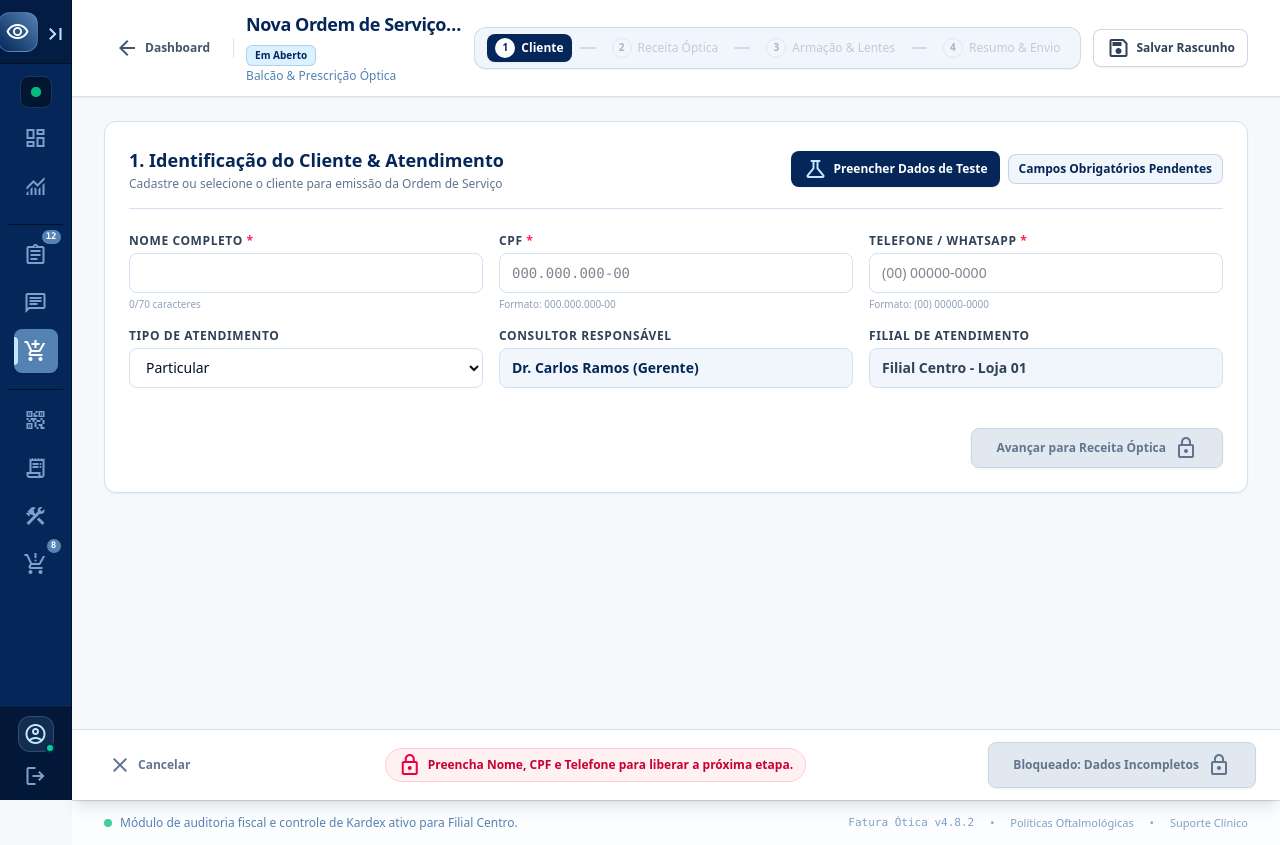
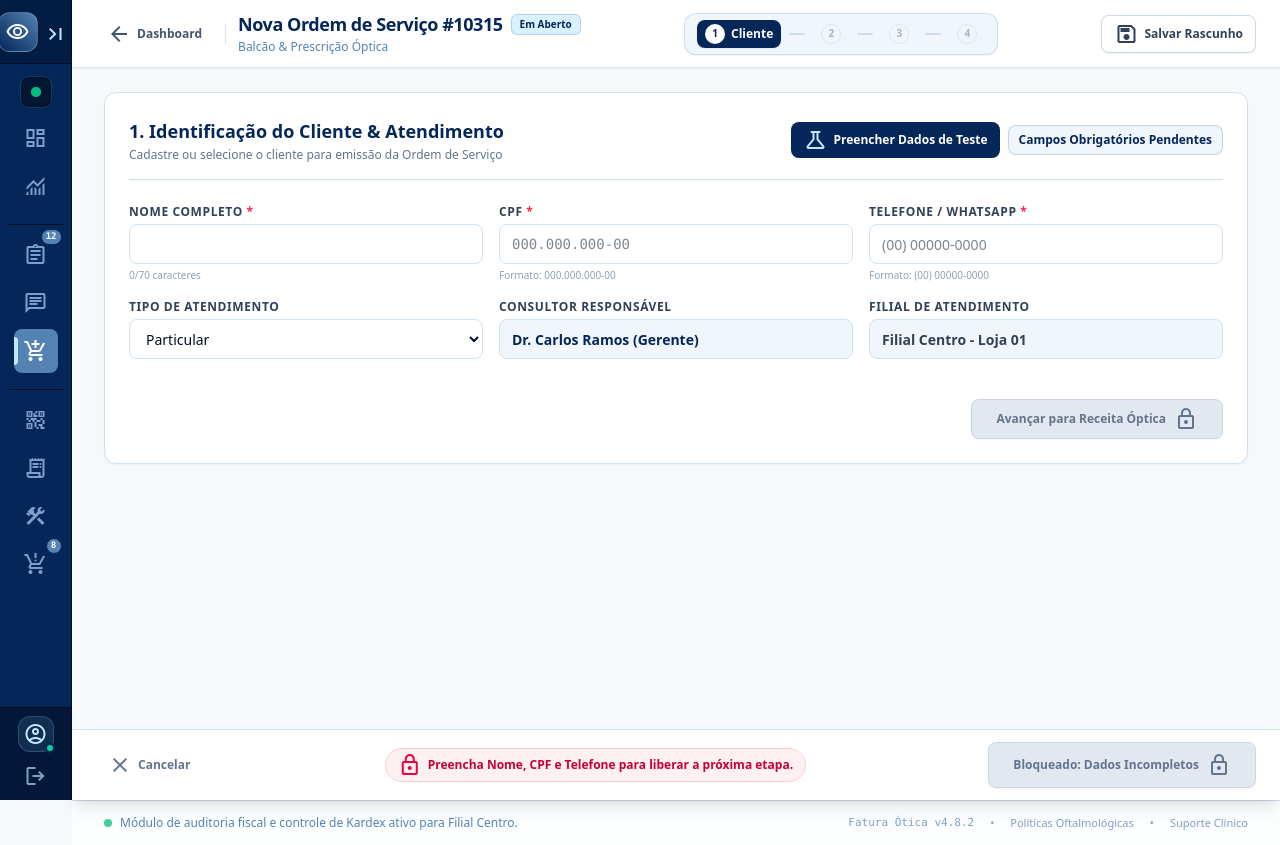
Before and after one commit to Macieljs/Fatura-otica, a Next.js app: page /ordens-de-servico in a window 1280 px wide. Built offline with nearby package versions, Linux system fonts and the light colour scheme.

Commit message:
fix(header): optimize PageHeader flex layout and Stepper breakpoints to eliminate truncation at 1194px

```diff
--- a/app/ordens-de-servico/page.tsx
+++ b/app/ordens-de-servico/page.tsx
@@ -467,7 +467,7 @@ export default function OrdensDeServicoPage() {
                 icon: "save",
               })
             }
-            className="inline-flex items-center gap-1.5 px-3 py-1.5 text-xs font-semibold text-slate-700 hover:text-[#052659] border border-[#7da0ca]/40 bg-white hover:bg-[#f0f6fc] rounded-lg transition-colors shadow-2xs whitespace-nowrap cursor-pointer"
+            className="inline-flex items-center gap-1.5 px-3 py-1.5 text-xs font-semibold text-slate-700 hover:text-[#052659] border border-[#7da0ca]/40 bg-white hover:bg-[#f0f6fc] rounded-lg transition-colors shadow-2xs whitespace-nowrap cursor-pointer shrink-0"
           >
             <span className="material-symbols-outlined text-[16px]">save</span>
             <span>Salvar Rascunho</span>
--- a/components/OsStepper.tsx
+++ b/components/OsStepper.tsx
@@ -68,12 +68,12 @@ export default function OsStepper({
                   step
                 )}
               </div>
-              {/* No desktop largo, mostra nome completo; no intermediário, mostra nome curto; no estreito, oculta os passos inativos */}
+              {/* No desktop ultrawide/full hd mostra todos; em larguras menores mantém o passo ativo visível e compacta os demais */}
               <span
                 className={`text-xs ${
                   isActive
                     ? "inline font-bold"
-                    : "hidden lg:inline"
+                    : "hidden 2xl:inline"
                 }`}
               >
                 {label}
--- a/components/PageHeader.tsx
+++ b/components/PageHeader.tsx
@@ -41,11 +41,11 @@ export default function PageHeader({
   return (
     <header
       id={id}
-      className={`sticky top-14 md:top-0 z-30 bg-white/95 backdrop-blur-md border-b border-[#7DA0CA]/30 px-4 sm:px-6 lg:px-8 py-3 min-h-[68px] shadow-xs flex items-center transition-all ${className}`}
+      className={`sticky top-14 md:top-0 z-30 bg-white/95 backdrop-blur-md border-b border-[#7DA0CA]/30 px-4 sm:px-6 py-3 min-h-[68px] shadow-xs flex items-center transition-all ${className}`}
     >
       <div className="w-full flex flex-col md:flex-row md:items-center justify-between gap-3 min-w-0">
         {/* Lado Esquerdo: Breadcrumb / Voltar + Ícone + Título + Subtítulo */}
-        <div className="flex items-center gap-3 min-w-0">
+        <div className="flex items-center gap-2.5 sm:gap-3 shrink-0">
           {/* Botão Voltar (se fornecido) */}
           {backHref && (
             <>
@@ -69,7 +69,7 @@ export default function PageHeader({
           )}
 
           {/* Hierarquia de Títulos */}
-          <div className="min-w-0">
+          <div>
             {/* Breadcrumbs opcionais no topo do título */}
             {breadcrumbs && breadcrumbs.length > 0 && (
               <nav aria-label="Navegação Estrutural" className="flex items-center gap-1.5 text-xs text-[#5483B3] mb-0.5">
@@ -98,8 +98,8 @@ export default function PageHeader({
             )}
 
             {/* Linha Principal do Título */}
-            <div className="flex items-center gap-2 flex-wrap">
-              <h1 className="text-base sm:text-lg font-bold text-[#052659] tracking-tight leading-snug truncate">
+            <div className="flex items-center gap-2 whitespace-nowrap">
+              <h1 className="text-sm sm:text-base lg:text-lg font-bold text-[#052659] tracking-tight leading-snug whitespace-nowrap">
                 {title}
               </h1>
               {badge && <div className="shrink-0 inline-flex items-center">{badge}</div>}
@@ -107,9 +107,9 @@ export default function PageHeader({
 
             {/* Subtítulo ou Metadados Clínicos */}
             {subtitle && (
-              <div className="text-[11px] sm:text-xs text-[#5483B3] flex items-center gap-1.5 mt-0.5 flex-wrap truncate">
+              <div className="text-[11px] sm:text-xs text-[#5483B3] flex items-center gap-1.5 mt-0.5 whitespace-nowrap">
                 {typeof subtitle === "string" ? (
-                  <span className="truncate">{subtitle}</span>
+                  <span>{subtitle}</span>
                 ) : (
                   subtitle
                 )}
```
